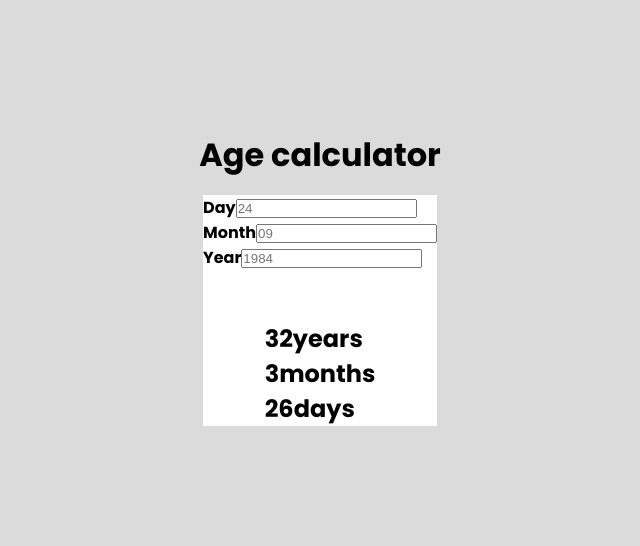
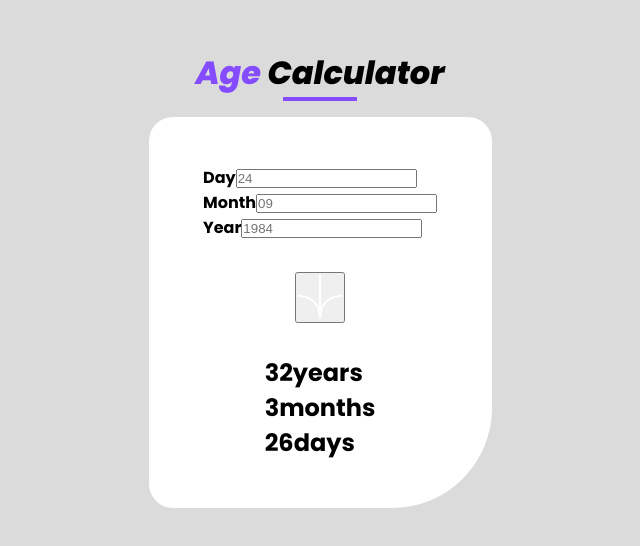
Before and after one commit to Hcmwebs/age-calculator-app, a React (Vite) app: page / in a window 1280 px wide. Shown: the part 122-668 px from the top of the page, without its empty margins (320-960 px from the left). Built offline with nearby package versions, Linux system fonts and the light colour scheme.

Commit message:
added, indexed and rendered  title compo
Signed-off-by: Heze <64218603+Hcmwebs@users.noreply.github.com>

```diff
--- a/src/App.jsx
+++ b/src/App.jsx
@@ -1,12 +1,12 @@
 import React from 'react'
 import styled from 'styled-components'
+import { Title } from './components'
 
 const App = () => {
 	return (
 		<div className='container'>
-			<h1>Age calculator</h1>
+			<Title />
 			<Wrapper>
-				<div className='date'>
 				<form>
 					<div className='formGroup'>
 						<label htmlFor='day'>Day</label>
@@ -21,7 +21,7 @@ const App = () => {
 						<input type='number' placeholder='1984' name='year' />
 					</div>
 				</form>
-					<div className='separator'>
+				<button className='separator'>
 					<svg
 						xmlns='http://www.w3.org/2000/svg'
 						width='46'
@@ -31,8 +31,7 @@ const App = () => {
 							<path d='M1 22.019C8.333 21.686 23 25.616 23 44M23 44V0M45 22.019C37.667 21.686 23 25.616 23 44' />
 						</g>
 					</svg>
-					</div>
-				</div>
+				</button>
 				<div className='age'>
 					<div className='years'>
 						<h2>
@@ -56,11 +55,13 @@ const App = () => {
 }
 
 const Wrapper = styled.div`
-
+	width: 100%;
+	padding-block: 3rem;
 	display: grid;
 	place-items: center;
+	gap: 2rem;
 	background-color: #fff;
-
+	border-radius: 1.5rem 1.5rem 6.25rem 1.5rem;
 `
 
 export default App
--- /dev/null
+++ b/src/components/Title.jsx
@@ -0,0 +1,38 @@
+import React from 'react'
+import styled from 'styled-components'
+
+const Title = () => {
+	return (
+		<Wrapper>
+			<h1>
+				<span>Age</span> Calculator
+			</h1>
+			<div className='underline'></div>
+		</Wrapper>
+	)
+}
+const Wrapper = styled.div`
+	width: max-content;
+	display: flex;
+	justify-content: center;
+	align-items: center;
+  flex-direction: column;
+
+	h1 {
+		font-size: 2rem;
+		font-weight: 800;
+		font-style: italic;
+		text-align: center;
+		margin: 0;
+		span {
+			color: var(--purple);
+		}
+	}
+  .underline {
+    width: 30%;
+    height: 0.25rem;
+    background-color: var(--purple);
+  }
+`
+
+export default Title
--- /dev/null
+++ b/src/components/index.jsx
@@ -0,0 +1,3 @@
+import Title from './Title'
+
+export { Title }
```
Lines whose indentation alone changed are shown as unchanged.
